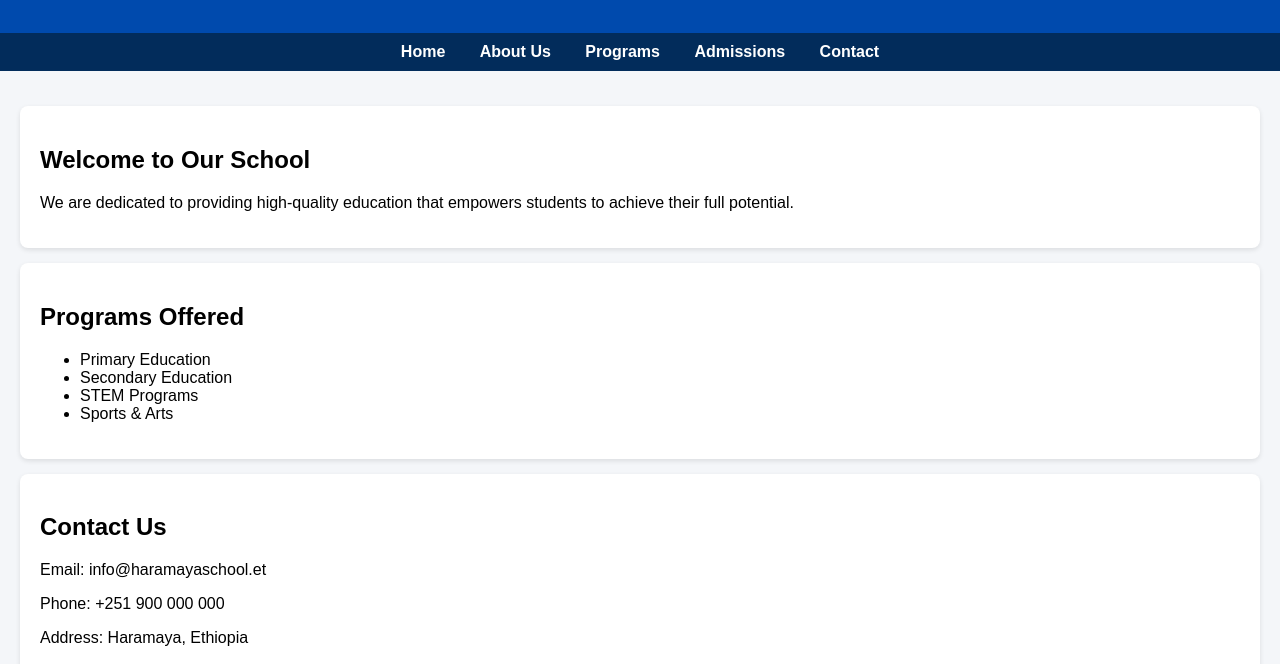
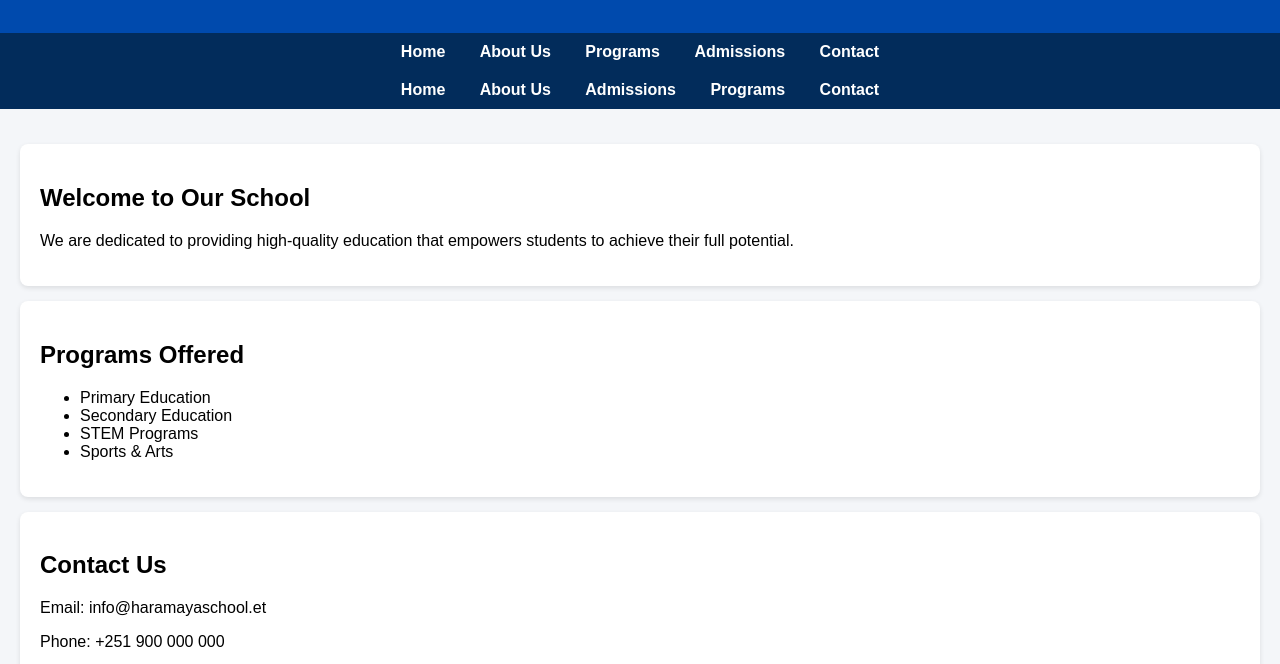
Before and after one commit to Abdu-webdeveloper/school-website, a plain HTML site: page index.html in a window 1280 px wide. Shown: the part 121-785 px from the top of the page. Drawn offline with Linux system fonts and the light colour scheme.

Commit message:
Update index.html

```diff
--- a/index.html
+++ b/index.html
@@ -63,6 +63,13 @@
     <a href="#">Admissions</a>
     <a href="#">Contact</a>
   </nav>
+<nav>
+    <a href="index.html">Home</a>
+    <a href="about.html">About Us</a>
+    <a href="admissions.html">Admissions</a>
+    <a href="programs.html">Programs</a>
+    <a href="contact.html">Contact</a>
+</nav>
 
   <div class="container">
     <div class="card">
```
